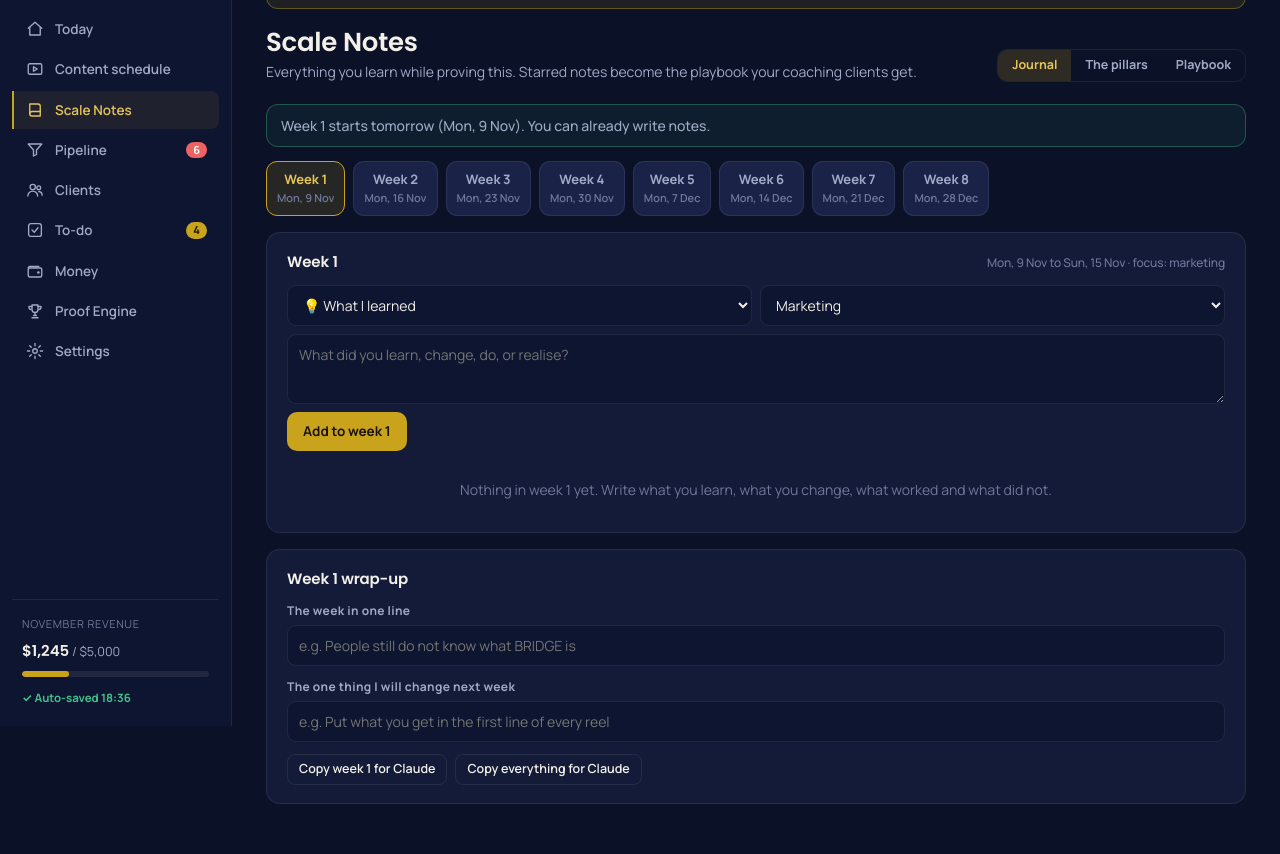
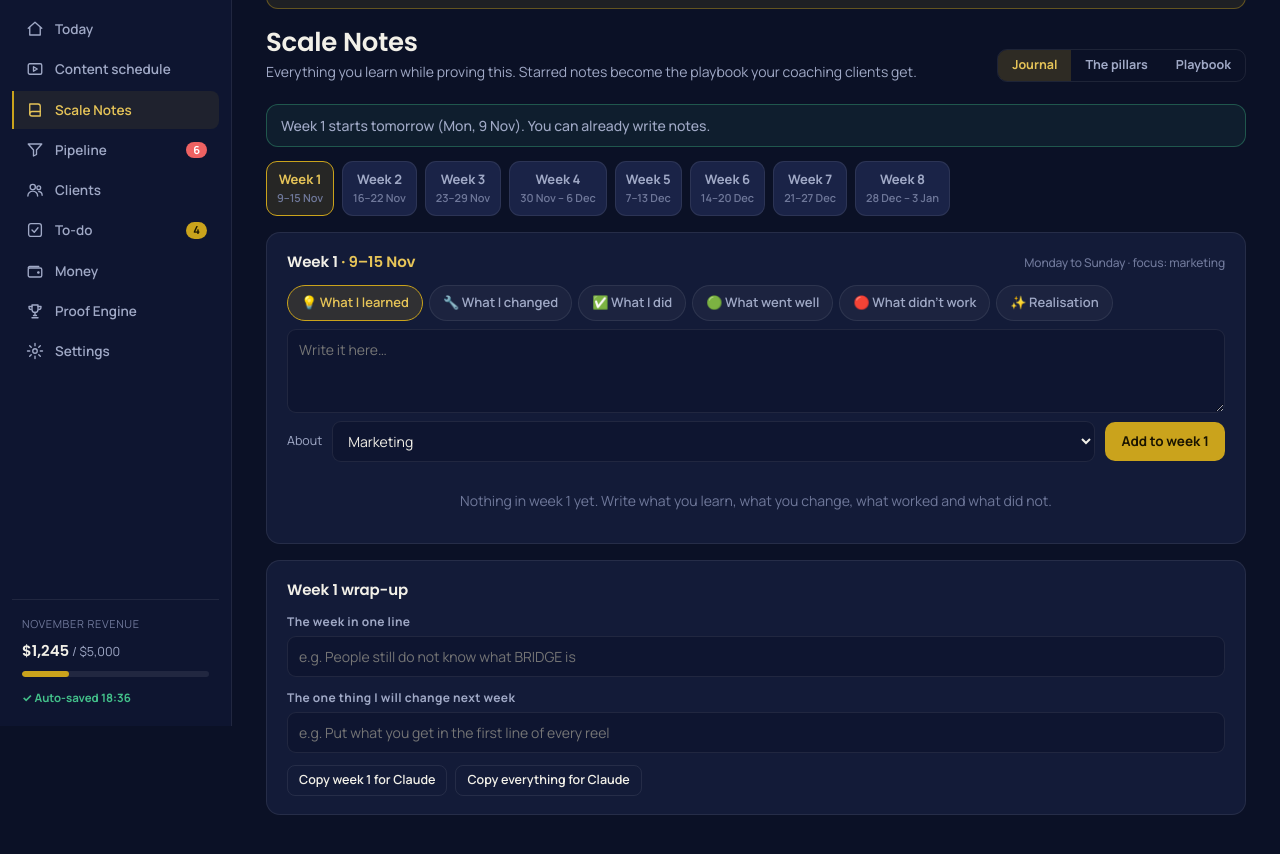
Before and after one commit to ZakTowlson/soulark-scale, a plain HTML site: page index.html in a window 1280 px wide. Both pictures are taken after a click on the button "Scale Notes". Shown: the part 74-928 px from the top of the page. Drawn offline with Linux system fonts and the light colour scheme.

Commit message:
Scale Notes: clear week date ranges, note type as one-tap chips
Co-Authored-By: Claude Sonnet 5.5 <noreply@anthropic.com>

```diff
--- a/index.html
+++ b/index.html
@@ -206,6 +206,13 @@ td.r,th.r{text-align:right}
 .lad .st{padding:7px 12px;border-radius:999px;background:rgba(255,255,255,.05);border:1px solid var(--line);font-weight:600;font-size:13px}
 .lad .st.end{background:rgba(202,163,28,.16);border-color:var(--gold);color:var(--gold2)}
 .lad .ar{color:var(--dim)}
+.tchips{display:flex;gap:6px;flex-wrap:wrap;flex:1 1 100%}
+.tchips label{position:relative;cursor:pointer}
+.tchips input{position:absolute;opacity:0;width:0;height:0;padding:0;border:0;pointer-events:none}
+.tchips span{display:inline-block;padding:7px 13px;border-radius:999px;border:1px solid var(--line);background:rgba(255,255,255,.04);font-weight:600;font-size:13px;color:var(--muted)}
+.tchips label:hover span{border-color:var(--line2)}
+.tchips input:checked + span{border-color:var(--gold);background:rgba(202,163,28,.16);color:var(--gold2)}
+.tchips input:focus-visible + span{outline:2px solid var(--gold);outline-offset:2px}
 .snote{white-space:pre-wrap;margin-top:4px;line-height:1.55}
 .qa label{display:block;font-weight:600;font-size:13.5px;margin:12px 0 5px}
 .qa textarea{min-height:76px;font-size:14px;line-height:1.55}
@@ -828,6 +835,8 @@ const scaleWeekOf = d => Math.floor(diff(S.scale.start, d) / 7) + 1;
 const curScaleWeek = () => Math.min(8, Math.max(1, scaleWeekOf(today())));
 const scaleWk = () => scaleWeekSel || curScaleWeek();
 const wkStart = n => addDays(S.scale.start, (n - 1) * 7);
+const wkRange = n => { const a = wkStart(n), b = addDays(a, 6), da = parse(a).getDate(), db = parse(b).getDate(), ma = mname(a.slice(0, 7)), mb = mname(b.slice(0, 7));
+  return ma === mb ? `${da}–${db} ${ma}` : `${da} ${ma} – ${db} ${mb}`; };   // e.g. "9–15 Nov" or "28 Dec – 3 Jan"
 const pName = id => (PILLARS.find(p => p.id === id) || {name:id}).name;
 const tName = id => (SCALE_TYPES.find(t => t[0] === id) || ['', id])[1];
 const ladder = (a, end) => `<div class="lad">${a.map(x => `<span class="st">${x}</span><span class="ar">→</span>`).join('')}<span class="st end">${end}</span></div>`;
@@ -873,14 +882,14 @@ function vScale() {
   const w = S.scale.weeks[n] || {}, wes = es.filter(e => e.week === n), cw = curScaleWeek();
   const status = d0 > 0 ? `<div class="chase-bar ok" style="margin-bottom:14px">Week 1 starts ${rel(S.scale.start)} (${fdate(S.scale.start)}). You can already write notes.</div>` : '';
   const pills = [...Array(8)].map((_, i) => i + 1).map(k => { const c = es.filter(e => e.week === k).length;
-    return `<button class="wkp ${k === n ? 'on' : ''} ${d0 <= 0 && k === cw ? 'now' : ''}" data-act="scaleWeek" data-n="${k}">Week ${k}<small>${c ? c + ' note' + (c === 1 ? '' : 's') : fdate(wkStart(k)).replace(/^\w+ /, '')}</small></button>`; }).join('');
+    return `<button class="wkp ${k === n ? 'on' : ''} ${d0 <= 0 && k === cw ? 'now' : ''}" data-act="scaleWeek" data-n="${k}">Week ${k}<small>${wkRange(k)}${c ? ' · ' + c : ''}</small></button>`; }).join('');
   return head + status + `<div style="display:flex;gap:8px;flex-wrap:wrap;margin-bottom:16px">${pills}</div>
-  <div class="card"><h2>Week ${n} <small>${fdate(wkStart(n))} to ${fdate(addDays(wkStart(n), 6))}${n === 1 ? ' · focus: marketing' : ''}</small></h2>
+  <div class="card"><h2><span>Week ${n} <span style="color:var(--gold2)">· ${wkRange(n)}</span></span><small>Monday to Sunday${n === 1 ? ' · focus: marketing' : ''}</small></h2>
     <form data-form="scalenote" class="inline" style="flex-wrap:wrap;gap:8px">
-      <select name="type" aria-label="Type" style="flex:1;min-width:170px">${SCALE_TYPES.map(([k, l]) => `<option value="${k}">${l}</option>`).join('')}</select>
-      <select name="pillar" aria-label="Pillar" style="flex:1;min-width:130px">${PILLARS.map(p => `<option value="${p.id}" ${p.focus ? 'selected' : ''}>${p.name}</option>`).join('')}</select>
-      <textarea name="text" placeholder="What did you learn, change, do, or realise?" required rows="2" style="flex:3 1 100%;min-height:70px"></textarea>
-      <button class="btn">Add to week ${n}</button></form>
+      <div class="tchips" role="radiogroup" aria-label="What kind of note">${SCALE_TYPES.map(([k, l], i) => `<label><input type="radio" name="type" value="${k}" ${i === 0 ? 'checked' : ''}><span>${l}</span></label>`).join('')}</div>
+      <textarea name="text" placeholder="Write it here…" required rows="3" style="flex:1 1 100%;min-height:84px"></textarea>
+      <div style="display:flex;align-items:center;gap:10px;flex-wrap:wrap;flex:1 1 100%"><span class="sub">About</span><select name="pillar" aria-label="Pillar" style="width:auto;min-width:160px">${PILLARS.map(p => `<option value="${p.id}" ${p.focus ? 'selected' : ''}>${p.name}</option>`).join('')}</select>
+        <button class="btn" style="margin-left:auto">Add to week ${n}</button></div></form>
     ${SCALE_TYPES.map(([k, l]) => { const g = wes.filter(e => e.type === k).reverse();
       return g.length ? `<div class="sec" style="margin-top:16px">${l} · ${g.length}</div>${g.map(e => `<div class="row"><div class="grow"><span class="chip">${pName(e.pillar)}</span> <span class="sub">${fdate(e.date)}</span><div class="snote">${esc(e.text)}</div></div>
         <button class="btn sm ${e.star ? 'good' : 'ghost'}" data-act="sStar" data-id="${e.id}" title="Star it if a client should learn this">${e.star ? '★ Playbook' : '☆ Playbook'}</button>
```
